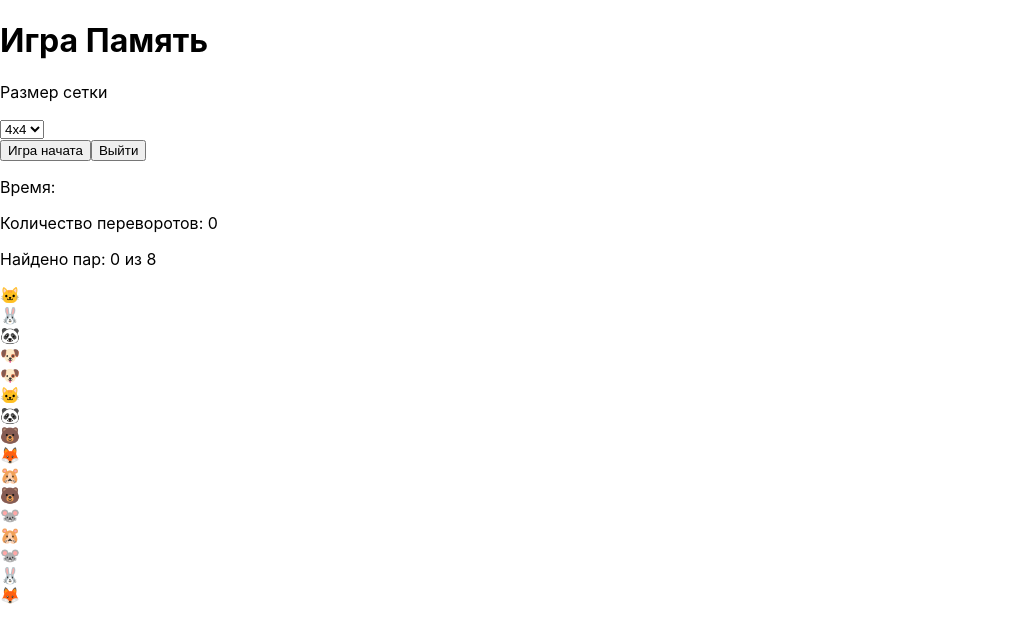
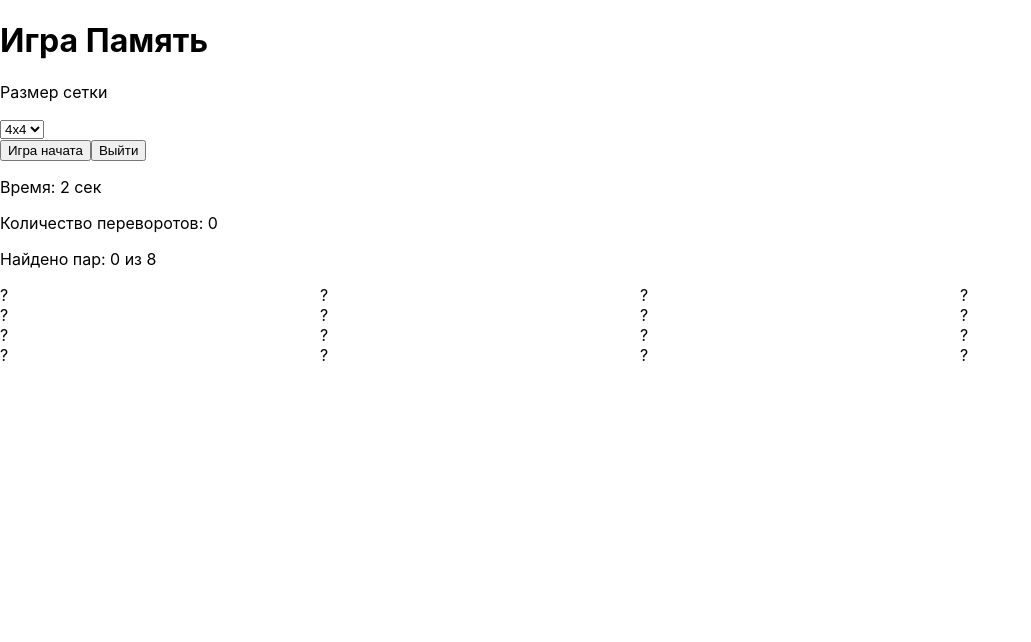
Before and after one commit to NoDanate/AngReact_Project, a React (Create React App) app in the folder prjct/: page / in a window 1280 px wide. Both pictures are taken after a click on the button "Начать игру". Shown: the top 642 px of the page, without its empty margins (0-1031 px from the left). Built offline with nearby package versions, Linux system fonts and the light colour scheme.

Commit message:
YAY IT WORKS 'HITTING PAN SOUND'

```diff
--- a/prjct/src/App.js
+++ b/prjct/src/App.js
@@ -1,8 +1,10 @@
-import React, {useState} from "react";
+import React, {useState, useEffect, useRef} from "react";
 import './App.css';
+import mismatch from "./hitsound_2.mp3"
+import match from "./super-mario-64-yahoo-sound.mp3"
 
-const matchAudio = new Audio('');
-const mismatchAudio = new Audio('');
+const matchAudio = new Audio(match);
+const mismatchAudio = new Audio(mismatch);
 
 function App() {
   const cardEmojies = [
@@ -42,13 +44,13 @@ function App() {
     const cardPairs = [...selectedEmoji, ...selectedEmoji];
     console.log(cardPairs);
     const suflCards = cardPairs
-        .sort(() =>Math.random() - 0.5);
-    console.log(suflCards);
-    /*suflCards.map((emodji, index) =>({
+        .sort(() => Math.random() - 0.5)
+        .map((emoji, index) => ({
           id: index,
-          emodji: cardPairs[index],
-          flipped:false
-        }));*/
+          emoji,
+          flipped: false
+        }));
+
     console.log(suflCards);
 
     setCards(suflCards);
@@ -60,11 +62,13 @@ function App() {
   }
 
   const handleCardClick = (id) => {
+    console.log('id:' + id)
     if(disabled || flipped.includes(id) || solved.includes(id) || !gameStarted) return;
-
+    console.log(flipped)
     const newFlipped = [...flipped, id];
     setFlipped(newFlipped);
-
+    console.log(newFlipped);
+    console.log(flipped)
     setFlips(flips + 1);
 
     if (newFlipped.length === 2){
@@ -75,26 +79,37 @@ function App() {
 
   const checkForMatch = (flippedCards) => {
     const [first, second] = flippedCards;
-    //const card1 = cards.find(card => card.id === first);
-    //const card2 = cards.find(card => card.id === second);
-    console.log(first)
-    console.log(second)
+    const card1 = cards.find(card => card.id === first);
+    const card2 = cards.find(card => card.id === second);
+    console.log(card1)
+    console.log(card2)
 
-    if (first === second){
+    if (card1.emoji === card2.emoji){
       setSolved([...solved, first, second]);
       setFlipped([]);
       setDisabled(false);
 
-      //matchAudio.play();
+      matchAudio.play();
     }
     else{
       setTimeout(() => {
         setFlipped([]);
         setDisabled(false);
       }, 1000);
-      //mismatchAudio.play();
+      mismatchAudio.play();
     }
   }
+
+  useEffect(() => {
+    let timer;
+    if(gameStarted && solved.length<cards.length){
+      timer = setInterval(() => {
+        setGameTime(gameTime => gameTime + 1);
+      }, 1000);
+    }
+    return () => clearInterval(timer);
+  }, [gameStarted, solved, cards]
+  )
 
 
 
@@ -118,15 +133,15 @@ function App() {
         <button onClick={''}>Выйти</button>
 
         <div className='game-stats'>
-          <p>Время: </p>
+          <p>Время: {gameTime} ceк</p>
           <p>Количество переворотов: {flips}</p>
           <p>Найдено пар: {solved.length / 2} из {(gridSize * gridSize) / 2}</p>
         </div>
 
-        <div className='game-section' style={{gridTemplateColumns: `repeat(${gridSize}, 1fr)`}}>
+        <div className='game-section' style={{display:"grid", gridTemplateColumns: `repeat(${gridSize}, 1fr)`}}>
           {cards.map(card => (
-              <div onClick={handleCardClick} key={card.id} className={`card ${flipped.includes(card.id) || solved.includes(card.id) ? 'flipped' : ''}`}>
-                {flipped.includes(card.id) || solved.includes(card.id) ? card : card}
+              <div onClick = {() => handleCardClick(card.id)} key={card.id}  className={`card ${flipped.includes(card.id) || solved.includes(card.id) ? 'flipped' : ''}`}>
+                {flipped.includes(card.id) || solved.includes(card.id) ? card.emoji : '?'}
               </div>
 
           ))}
```
Also changed, not shown: 2 other files (tests, documents, lock files or other folders).
